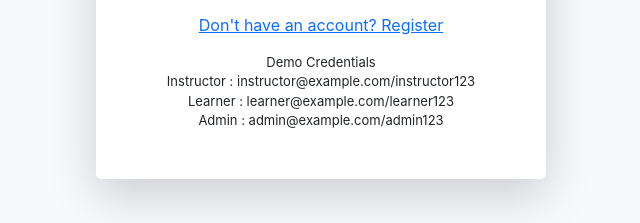
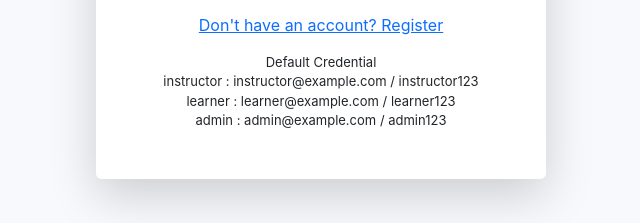
Before and after one commit to wsetiono/lms, a plain HTML site: page index.html in a window 1280 px wide. Shown: the part 558-781 px from the top of the page, 319-959 px from the left. Drawn offline with nearby package versions, Linux system fonts and the light colour scheme.

Commit message:
Update index.html

```diff
--- a/index.html
+++ b/index.html
@@ -273,10 +273,10 @@
                             <a href="#" id="showRegister">Don't have an account? Register</a>
                         </div>
 						<div class="text-center mt-3" style="font-size:small">
-                            <div>Demo Credentials</div>
-							<div>Instructor : instructor@example.com/instructor123</div>
-							<div>Learner : learner@example.com/learner123</div>
-							<div>Admin : admin@example.com/admin123</div>
+                            <div>Default Credential</div>
+							<div>instructor : instructor@example.com / instructor123</div>
+							<div>learner : learner@example.com / learner123</div>
+							<div>admin : admin@example.com / admin123</div>
                         </div>
                     </form>
                 </div>
```
